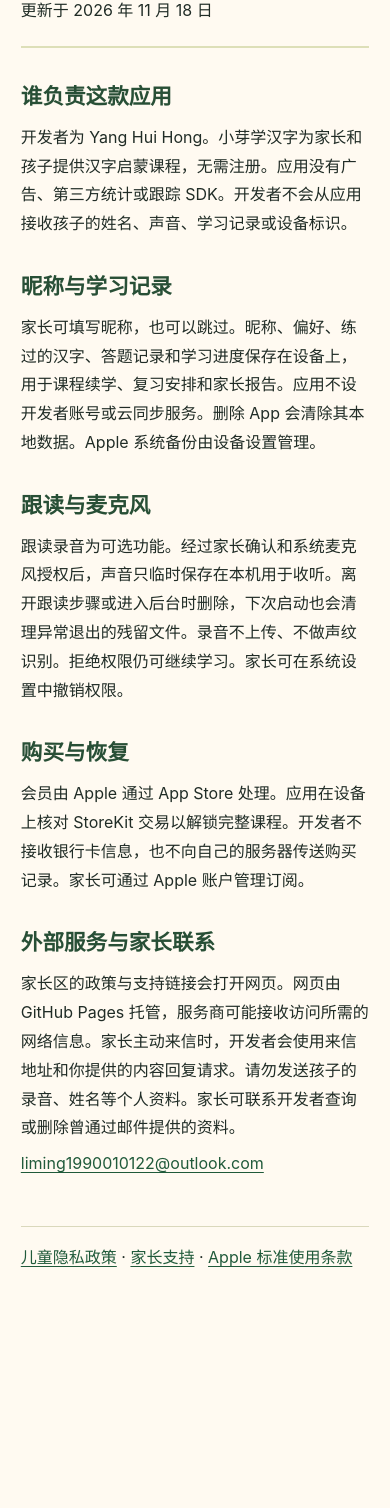
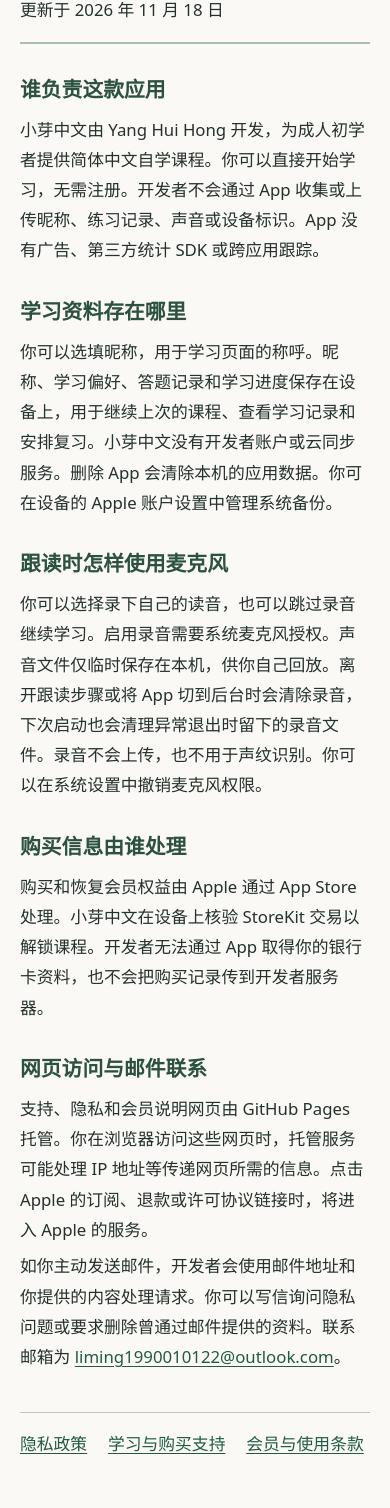
Before and after one commit to jygameclub/studyenglish, a plain HTML site: page hanzikids/hanzikids-privacy.html in a window 390 px wide. Shown: the part 114-1622 px from the top of the page. Before the commit the page ends 1450 px from the top, so only its background shows below. Drawn offline with Linux system fonts and the light colour scheme.

Commit message:
发布小芽中文成人自学支持、隐私和会员条款

```diff
--- a/hanzikids/hanzikids-privacy.html
+++ b/hanzikids/hanzikids-privacy.html
@@ -1,8 +1,59 @@
 <!doctype html>
-<html lang="zh-Hans"><meta charset="utf-8"><meta name="viewport" content="width=device-width,initial-scale=1"><title>小芽学汉字 · 儿童隐私政策</title><style>html{font-family:-apple-system,BlinkMacSystemFont,"PingFang SC",sans-serif;color:#202c26;background:#fffaf1;line-height:1.8}body{max-width:44rem;margin:auto;padding:2rem 1.3rem 4rem}header{border-bottom:2px solid #dddfb8;padding-bottom:1.3rem}header p{color:#476442;font-weight:600;margin:0}h1{font-size:clamp(2rem,6vw,3.1rem);margin:.3rem 0;line-height:1.25}h2{font-size:1.35rem;color:#284f36;margin:1.8rem 0 .25rem}p{margin:.45rem 0}a{color:#205a3a;text-underline-offset:.2em}footer{margin-top:3rem;padding-top:1rem;border-top:1px solid #dad8bc}</style><main><header><p>小芽学汉字</p><h1>儿童隐私政策</h1><span>更新于 2026 年 11 月 18 日</span></header>
-<section><h2>谁负责这款应用</h2><p>开发者为 Yang Hui Hong。小芽学汉字为家长和孩子提供汉字启蒙课程，无需注册。应用没有广告、第三方统计或跟踪 SDK。开发者不会从应用接收孩子的姓名、声音、学习记录或设备标识。</p></section>
-<section><h2>昵称与学习记录</h2><p>家长可填写昵称，也可以跳过。昵称、偏好、练过的汉字、答题记录和学习进度保存在设备上，用于课程续学、复习安排和家长报告。应用不设开发者账号或云同步服务。删除 App 会清除其本地数据。Apple 系统备份由设备设置管理。</p></section>
-<section><h2>跟读与麦克风</h2><p>跟读录音为可选功能。经过家长确认和系统麦克风授权后，声音只临时保存在本机用于收听。离开跟读步骤或进入后台时删除，下次启动也会清理异常退出的残留文件。录音不上传、不做声纹识别。拒绝权限仍可继续学习。家长可在系统设置中撤销权限。</p></section>
-<section><h2>购买与恢复</h2><p>会员由 Apple 通过 App Store 处理。应用在设备上核对 StoreKit 交易以解锁完整课程。开发者不接收银行卡信息，也不向自己的服务器传送购买记录。家长可通过 Apple 账户管理订阅。</p></section>
-<section><h2>外部服务与家长联系</h2><p>家长区的政策与支持链接会打开网页。网页由 GitHub Pages 托管，服务商可能接收访问所需的网络信息。家长主动来信时，开发者会使用来信地址和你提供的内容回复请求。请勿发送孩子的录音、姓名等个人资料。家长可联系开发者查询或删除曾通过邮件提供的资料。</p></section>
-<p><a href="mailto:liming1990010122@outlook.com">liming1990010122@outlook.com</a></p><footer><a href="hanzikids-privacy.html">儿童隐私政策</a> · <a href="hanzikids-support.html">家长支持</a> · <a href="https://www.apple.com/legal/internet-services/itunes/dev/stdeula/">Apple 标准使用条款</a></footer></main></html>
+<html lang="zh-Hans">
+<head>
+  <meta charset="utf-8">
+  <meta name="viewport" content="width=device-width, initial-scale=1">
+  <title>隐私政策 · 小芽中文</title>
+  <style>
+    :root { color-scheme: light; background: #faf9f5; color: #24312d; }
+    body { max-width: 42rem; margin: auto; padding: 2rem 1.25rem 3rem; font: 1.05rem/1.8 system-ui, sans-serif; overflow-wrap: anywhere; }
+    header { border-bottom: 2px solid #a9beac; padding-bottom: 1rem; }
+    header p { margin: 0; color: #355847; font-weight: 650; }
+    h1 { margin: .25rem 0; font-size: clamp(2rem, 7vw, 3rem); line-height: 1.22; }
+    h2 { margin: 1.7rem 0 .25rem; color: #2c5141; font-size: 1.3rem; }
+    p { margin: .4rem 0; }
+    ul { margin: .4rem 0; padding-inline-start: 1.5rem; }
+    a { color: #215b43; text-underline-offset: .2em; }
+    a:focus-visible { outline: 2px solid currentColor; outline-offset: .2rem; }
+    footer { margin-top: 2.5rem; padding-top: 1rem; border-top: 1px solid #bbc8bc; }
+    nav { display: flex; flex-wrap: wrap; gap: .45rem 1.3rem; }
+  </style>
+</head>
+<body>
+  <main>
+    <header>
+      <p>小芽中文</p>
+      <h1>隐私政策</h1>
+      <span>更新于 <time datetime="2026-11-18">2026 年 11 月 18 日</time></span>
+    </header>
+    <section>
+      <h2>谁负责这款应用</h2>
+      <p>小芽中文由 Yang Hui Hong 开发，为成人初学者提供简体中文自学课程。你可以直接开始学习，无需注册。开发者不会通过 App 收集或上传昵称、练习记录、声音或设备标识。App 没有广告、第三方统计 SDK 或跨应用跟踪。</p>
+    </section>
+    <section>
+      <h2>学习资料存在哪里</h2>
+      <p>你可以选填昵称，用于学习页面的称呼。昵称、学习偏好、答题记录和学习进度保存在设备上，用于继续上次的课程、查看学习记录和安排复习。小芽中文没有开发者账户或云同步服务。删除 App 会清除本机的应用数据。你可在设备的 Apple 账户设置中管理系统备份。</p>
+    </section>
+    <section>
+      <h2>跟读时怎样使用麦克风</h2>
+      <p>你可以选择录下自己的读音，也可以跳过录音继续学习。启用录音需要系统麦克风授权。声音文件仅临时保存在本机，供你自己回放。离开跟读步骤或将 App 切到后台时会清除录音，下次启动也会清理异常退出时留下的录音文件。录音不会上传，也不用于声纹识别。你可以在系统设置中撤销麦克风权限。</p>
+    </section>
+    <section>
+      <h2>购买信息由谁处理</h2>
+      <p>购买和恢复会员权益由 Apple 通过 App Store 处理。小芽中文在设备上核验 StoreKit 交易以解锁课程。开发者无法通过 App 取得你的银行卡资料，也不会把购买记录传到开发者服务器。</p>
+    </section>
+    <section>
+      <h2>网页访问与邮件联系</h2>
+      <p>支持、隐私和会员说明网页由 GitHub Pages 托管。你在浏览器访问这些网页时，托管服务可能处理 IP 地址等传递网页所需的信息。点击 Apple 的订阅、退款或许可协议链接时，将进入 Apple 的服务。</p>
+      <p>如你主动发送邮件，开发者会使用邮件地址和你提供的内容处理请求。你可以写信询问隐私问题或要求删除曾通过邮件提供的资料。联系邮箱为 <a href="mailto:liming1990010122@outlook.com">liming1990010122@outlook.com</a>。</p>
+    </section>
+  </main>
+  <footer>
+    <nav aria-label="相关页面">
+        <a href="hanzikids-privacy.html" aria-current="page">隐私政策</a>
+        <a href="hanzikids-support.html">学习与购买支持</a>
+        <a href="hanzikids-terms.html">会员与使用条款</a>
+    </nav>
+  </footer>
+</body>
+</html>
```
Also changed, not shown: hanzikids/hanzikids-support.html (+57 -7 lines), hanzikids/hanzikids-terms.html (added, +64 -0 lines).
